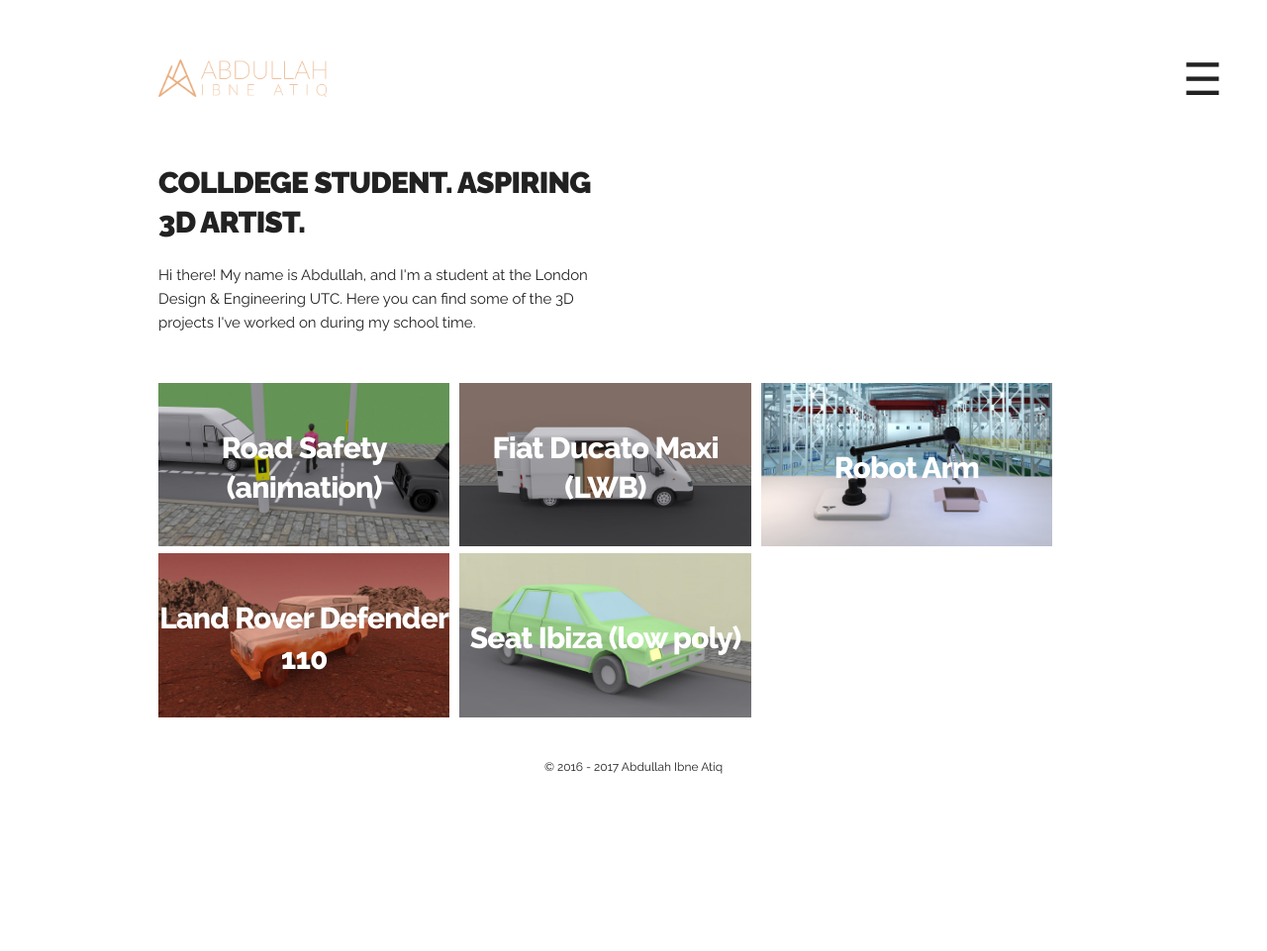
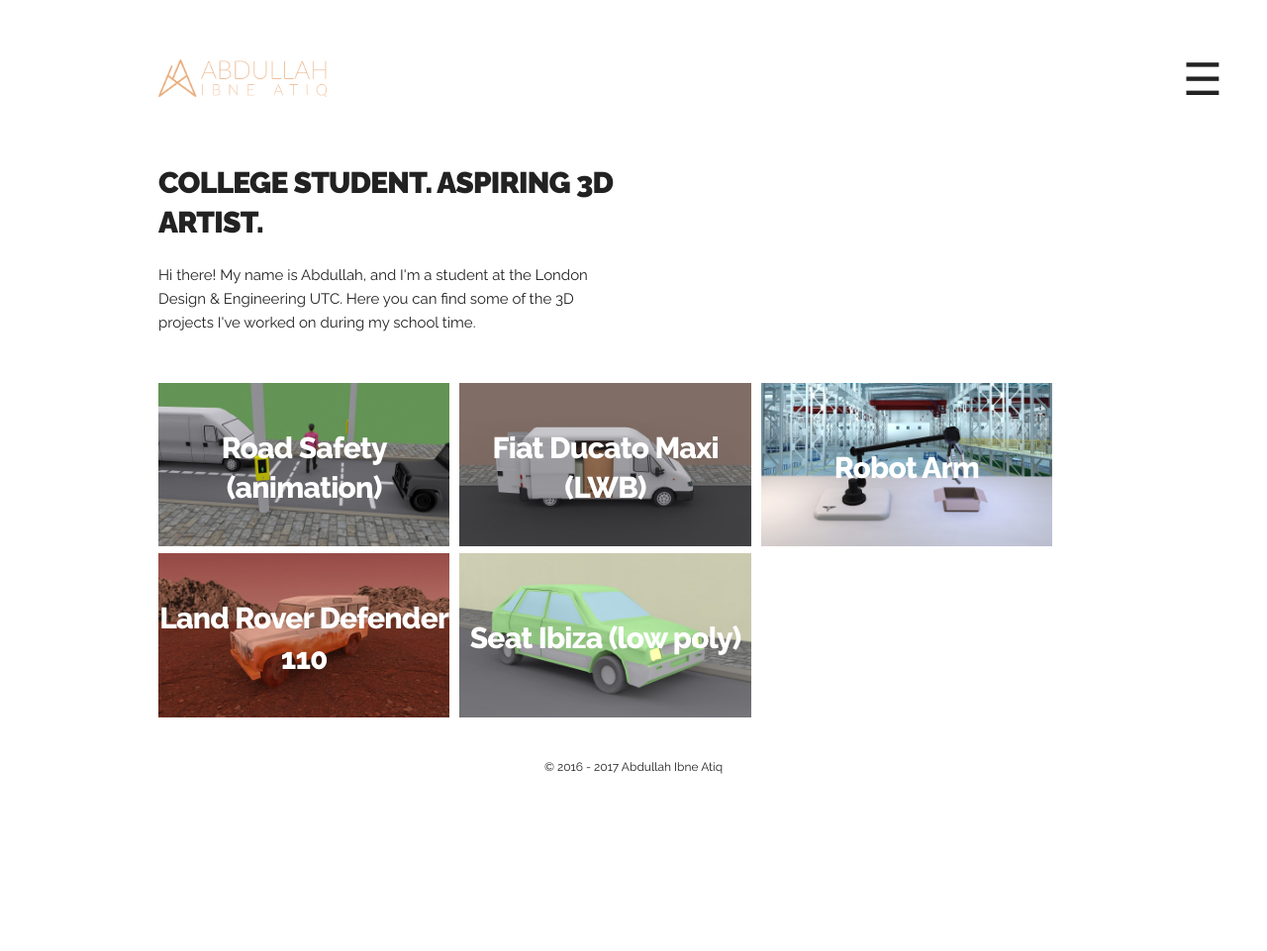
Before and after one commit to abdullahibneat/jekyll-portfolio, a Jekyll site: the page built from index.html, in a window 1280 px wide. Shown: the whole page at 99% size. Built offline with Jekyll 4.4.1, drawn with Linux system fonts in a browser that asks for light colours.

Commit message:
Typo error

```diff
--- a/index.html
+++ b/index.html
@@ -9,7 +9,7 @@
         <!-- Page content -->
         <div class="one-half column">
           <!-- Title -->
-          <h4 class="article-page-title">Colldege student. Aspiring 3D artist.</h4>
+          <h4 class="article-page-title">College student. Aspiring 3D artist.</h4>
           <!-- Homepage Content -->
           <p>Hi there! My name is Abdullah, and I'm a student at the London Design & Engineering UTC. Here you can find some of the 3D projects I've worked on during my school time.</p>
         </div>
```
